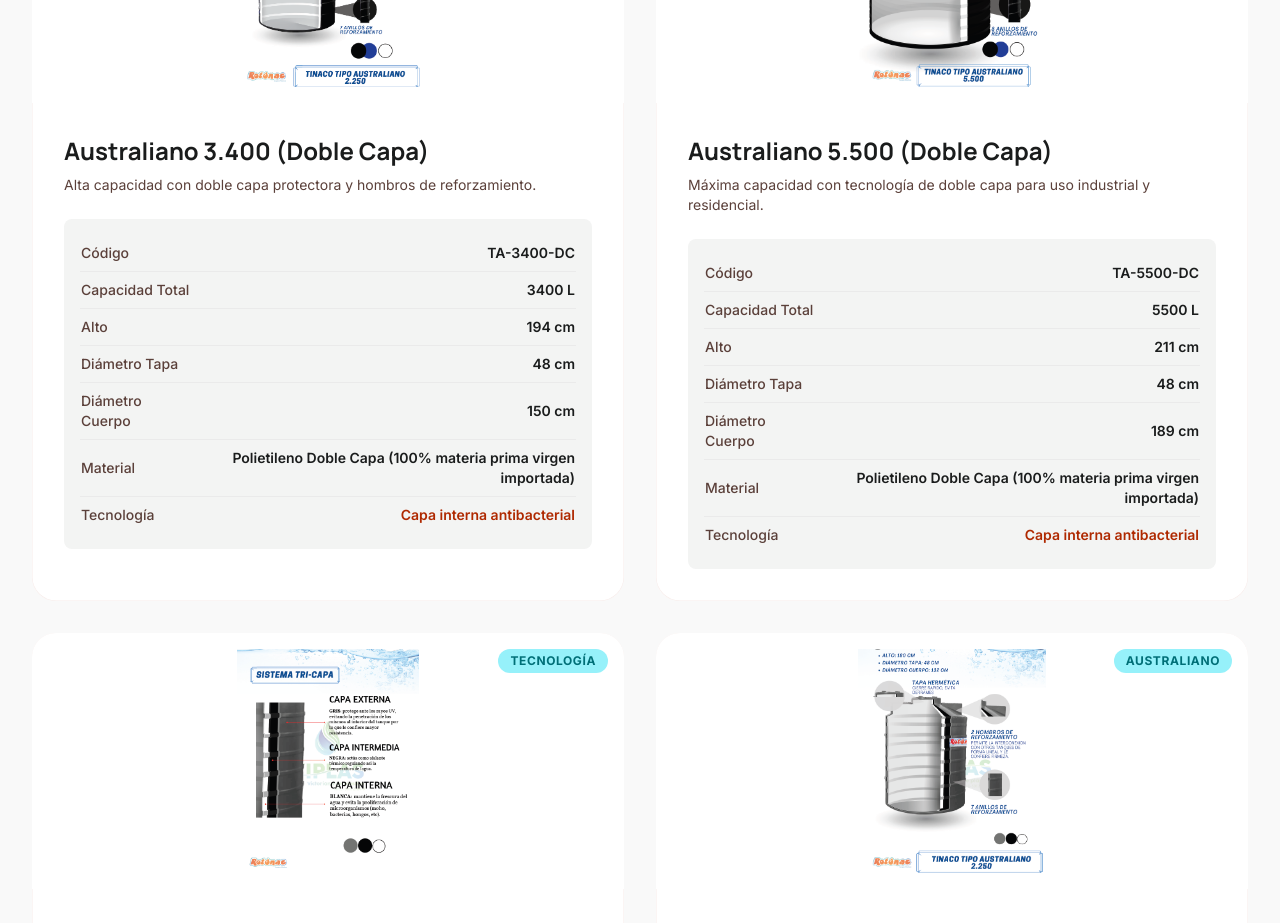
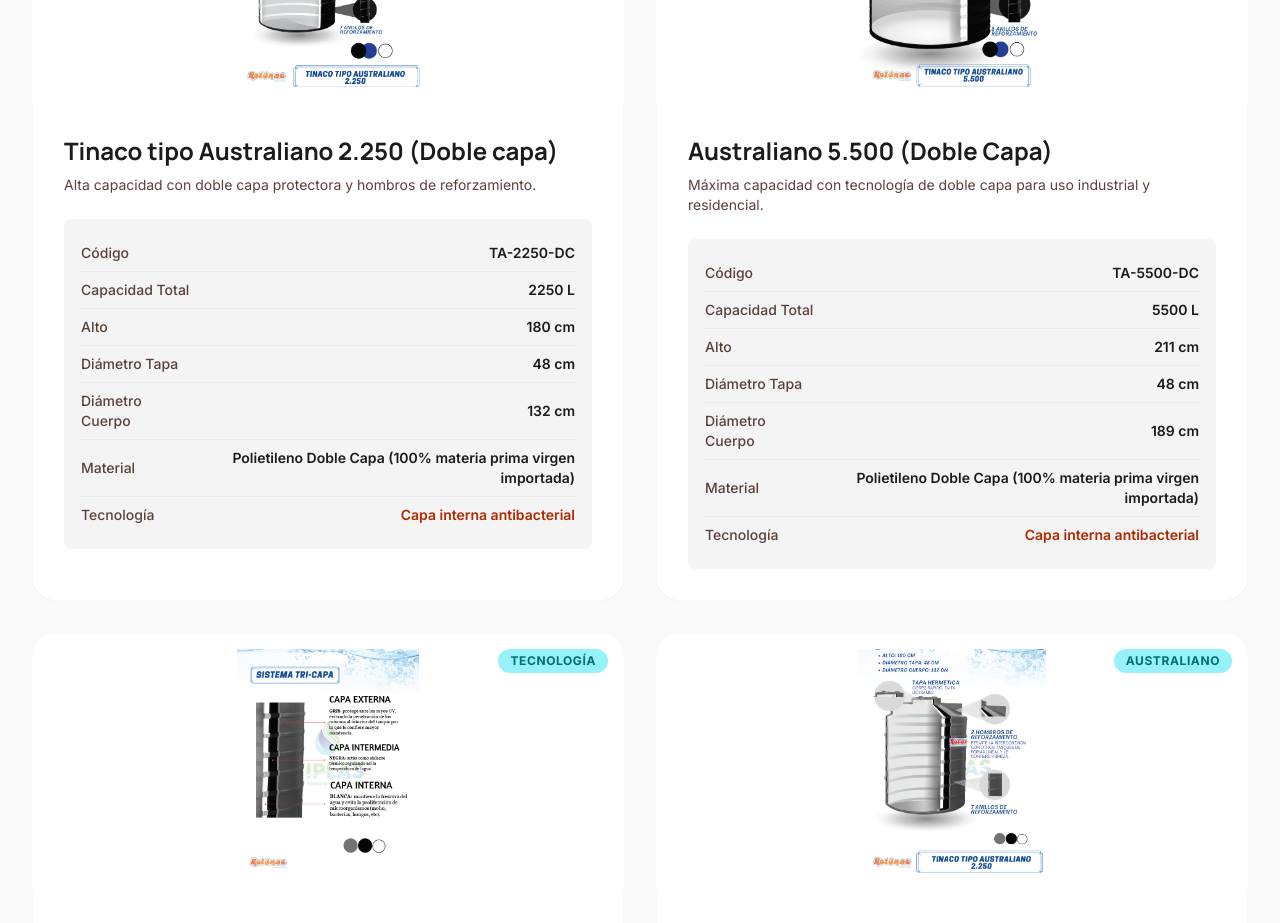
Before and after one commit to msalazarsilva44-creator/Landing-page-rotonac, a React (Vite) app: page /productos in a window 1280 px wide. Shown: the part 8880-9803 px from the top of the page. Built offline with nearby package versions, Linux system fonts and the light colour scheme.

Commit message:
update: rename Australiano 3.400 (Doble Capa) to Tinaco tipo Australiano 2.250 (Doble capa)

```diff
--- a/src/data/productos.js
+++ b/src/data/productos.js
@@ -450,19 +450,19 @@
     tecnologia: 'Capa interna antibacterial',
   },
   {
-    id: 'australiano-3400-dc',
+    id: 'australiano-2250-dc',
     categoria: 'doble-capa',
     badge: 'AUSTRALIANO',
     badgeColor: 'secondary',
-    modelo: 'Australiano 3.400 (Doble Capa)',
+    modelo: 'Tinaco tipo Australiano 2.250 (Doble capa)',
     descripcion: 'Alta capacidad con doble capa protectora y hombros de reforzamiento.',
     imagen: '/categorias/australiano-3400-dc.png',
     specs: [
-      { label: 'Código', value: 'TA-3400-DC' },
-      { label: 'Capacidad Total', value: '3400 L' },
-      { label: 'Alto', value: '194 cm' },
+      { label: 'Código', value: 'TA-2250-DC' },
+      { label: 'Capacidad Total', value: '2250 L' },
+      { label: 'Alto', value: '180 cm' },
       { label: 'Diámetro Tapa', value: '48 cm' },
-      { label: 'Diámetro Cuerpo', value: '150 cm' },
+      { label: 'Diámetro Cuerpo', value: '132 cm' },
       { label: 'Material', value: 'Polietileno Doble Capa (100% materia prima virgen importada)' },
     ],
     tecnologia: 'Capa interna antibacterial',
```
